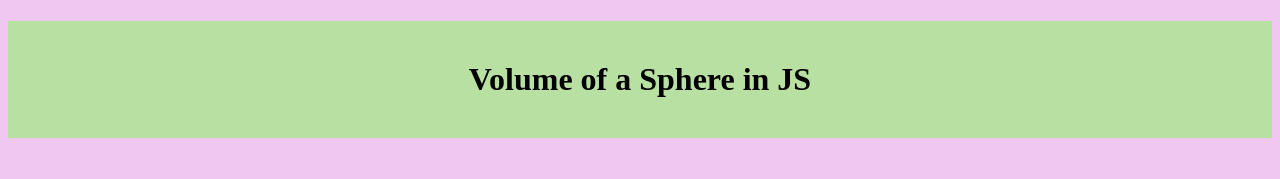
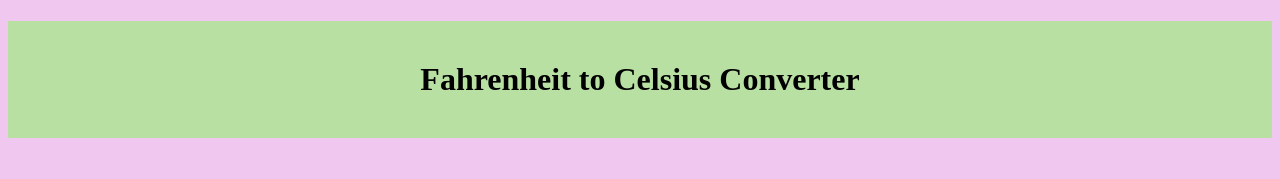
Before and after one commit to ICS20-Programming-Anita-K/-Unit3-04-HTML-FarenheitCelsius, a plain HTML site: page index.html in a window 1280 px wide. Shown: the top 179 px of the page. Drawn offline with Linux system fonts and the light colour scheme.

Commit message:
index.html

```diff
--- a/index.html
+++ b/index.html
@@ -19,7 +19,7 @@
   </head>
   <body>
     <script src="./js/script.js"></script>
-    <h1>Volume of a Sphere in JS</h1>
+    <h1>Fahrenheit to Celsius Converter</h1>
     <center>
 		<table>
 			<tr>
```
